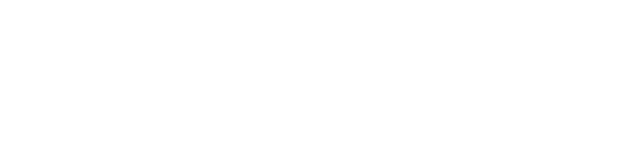
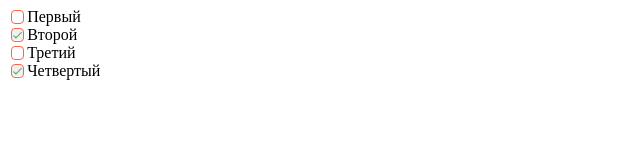
Before and after one commit to Lost1ck/checkBox, a plain HTML site: page index.html in a window 1280 px wide. Shown: the whole page, without its empty margins (0-640 px from the left). Drawn offline with nearby package versions, Linux system fonts and the light colour scheme.

Commit message:
chechbox

```diff
--- a/index.html
+++ b/index.html
@@ -3,14 +3,82 @@
 <head>
     <meta charset="UTF-8">
     <meta name="viewport" content="width=device-width, initial-scale=1.0">
-    <title>React JS</title>
+    <title>CheckBox</title>
     <script src="https://unpkg.com/@babel/standalone/babel.min.js"></script>
 
     <link rel="stylesheet" href="style/style.css">
+<style>
+    .option {
+        display: block;
+        margin-bottom: 0.25e;
+}
+    .check {
+padding-left: 1.2em;
+
+    }
+
+    .check__input {
+        -webkit-appearance: none;
+        -moz-appearance: none;
+        position: absolute;
+        appearance: none;
+}
+
+.check__box {
+    margin-left: -1em;
+    margin-top: 0.15em;
+    position: absolute;
+    width: 0.7em;
+    height: 0.7em;
+
+    /* background-color: tomato; */
+    border: 1px solid tomato;
+    border-radius: 30%;
+}
+
+/* //checked */
+
+.check__input:checked + .check__box {
+    background-image: url(/img/chek.png);
+    background-size: contain;
+    background-repeat: no-repeat;
+}
+
+/* focused */
+.check__input:focus + .check__box {
+    border: 1.2px solid rgb(255, 83, 71);
+    border-radius: 0%;
+}
+
+</style>
+
+
 </head>
 <body>
 
+    <label class="check option" >
+        <input class="check__input " type="checkbox">
+        <span class="check__box"></span>
+        Первый
+    </label>
 
+    <label class="check option">
+        <input class="check__input " type="checkbox" checked>
+        <span class="check__box"></span>
+        Второй
+    </label>
+
+    <label class="check option">
+        <input class="check__input " type="checkbox" disabled>
+        <span class="check__box"></span>
+        Третий
+    </label>
+
+    <label class="check option">
+        <input class="check__input " type="checkbox" checked disabled>
+        <span class="check__box"></span>
+        Четвертый
+    </label>
 
     <script src="js/index.js"> </script>
 </body>
```
Also changed, not shown: img/chek.png (added), 1 other file.
